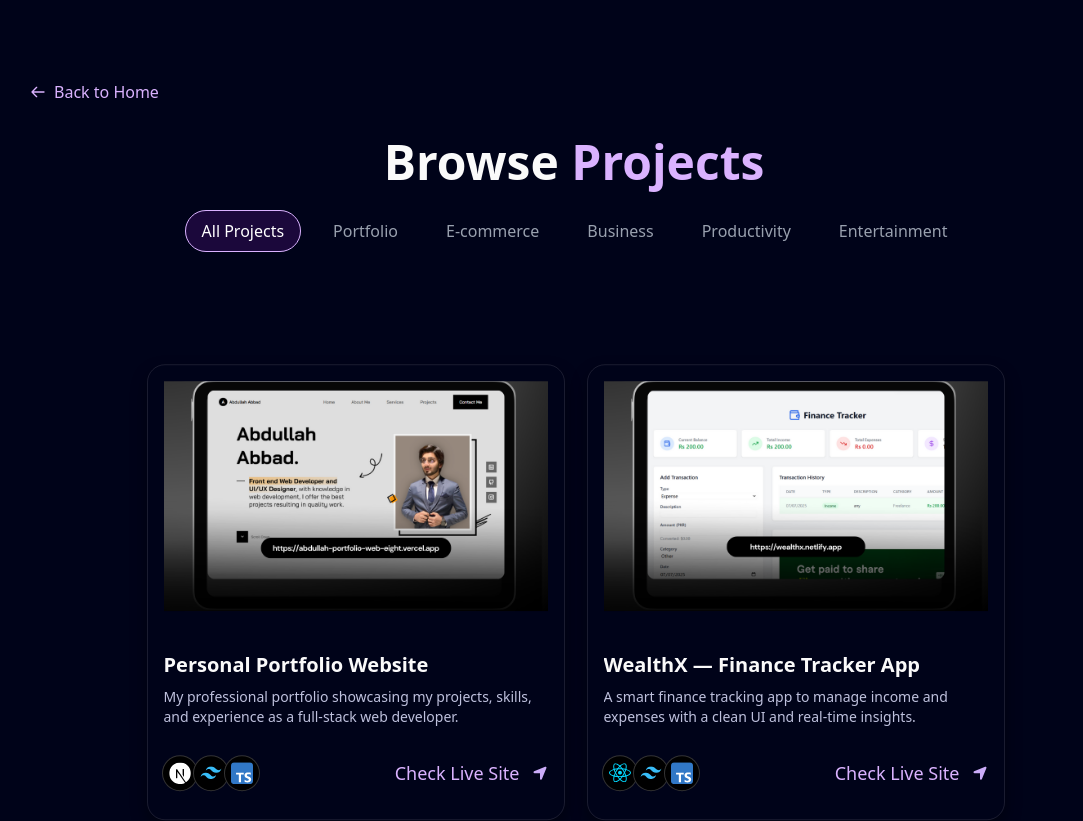
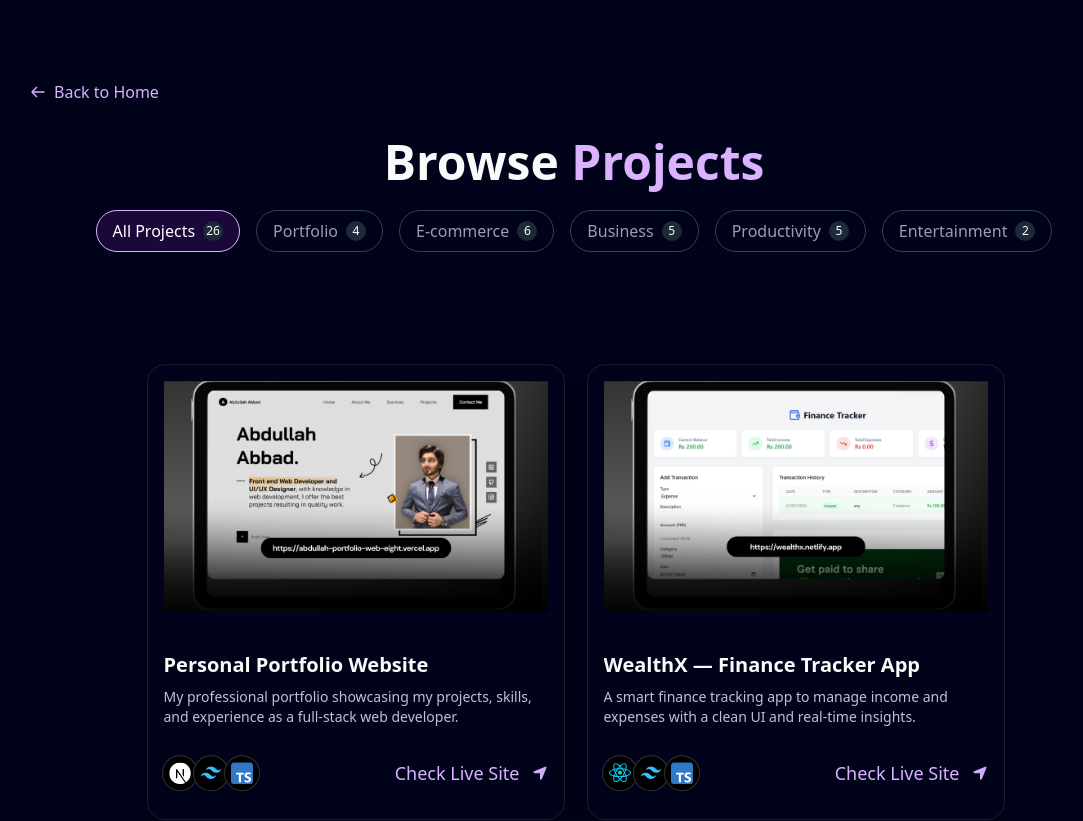
Before and after one commit to CodeGeniusDev/my-app, a Next.js app: page /projects in a window 1280 px wide. Shown: the top 821 px of the page, without its empty margins (66-1149 px from the left). Built offline with nearby package versions, Linux system fonts and the light colour scheme.

Commit message:
fix some issues

```diff
--- a/Data/index.ts
+++ b/Data/index.ts
@@ -192,7 +192,7 @@
     des: "Interactive web-based puzzle games built with modern web technologies for engaging user experience.",
     img: "/projects/PuzzleGame.png",
     iconLists: ["/re.svg", "/tail.svg", "/ts.svg"],
-    link: "https://abdullah-portfolio-tau.vercel.app/assets/Web-game.html/",
+    link: "https://abdullah-portfolio-tau.vercel.app/assets/Web-game.html",
   },
   {
     id: 16,
@@ -248,7 +248,7 @@
     des: "First iteration of my personal portfolio with a clean and minimal design approach.",
     img: "/projects/Portfolio2.png",
     iconLists: ["/next.svg", "/tail.svg", "/ts.svg"],
-    link: "https://abdullah-portfolio-tau.vercel.app/",
+    link: "https://portfolio-3-mu-green.vercel.app/",
   },
   {
     id: 23,
@@ -256,7 +256,7 @@
     des: "Second version featuring enhanced UI/UX and improved project showcase layout.",
     img: "/projects/Portfolio3.png",
     iconLists: ["/next.svg", "/tail.svg", "/ts.svg"],
-    link: "https://portfolio-3-mu-green.vercel.app/",
+    link: "https://abdullah-portfolio-tau.vercel.app/",
   },
   {
     id: 24,
@@ -273,6 +273,14 @@
     img: "/projects/BusinessNexus.png",
     iconLists: ["/next.svg", "/tail.svg", "/ts.svg"],
     link: "https://business-nexus-bice.vercel.app/",
+  },
+  {
+    id: 26,
+    title: "Decoricks",
+    des: "Elegant home decor and interior design platform showcasing modern furniture and home accessories.",
+    img: "/projects/Decoricks.png",
+    iconLists: ["/next.svg", "/tail.svg", "/ts.svg"],
+    link: "https://decoricks.com/",
   },
 ];
 
--- a/app/projects/page.tsx
+++ b/app/projects/page.tsx
@@ -29,14 +29,16 @@
       project.title.toLowerCase().includes("store") ||
       project.title.toLowerCase().includes("e-comm") ||
       project.title.toLowerCase().includes("ecomm") ||
-      project.title.toLowerCase().includes("market")
+      project.title.toLowerCase().includes("market") ||
+      project.title.toLowerCase().includes("decoricks")
   ),
   business: projects.filter(
     (project) =>
       project.title.toLowerCase().includes("business") ||
       project.title.toLowerCase().includes("crm") ||
       project.title.toLowerCase().includes("finance") ||
-      project.title.toLowerCase().includes("management")
+      project.title.toLowerCase().includes("management") ||
+      project.title.toLowerCase().includes("decoricks")
   ),
   productivity: projects.filter(
     (project) =>
@@ -57,7 +59,6 @@
   const filteredProjects =
     categorizedProjects[activeCategory as keyof typeof categorizedProjects] ||
     [];
-
   return (
     <div className="pt-20 px-5 sm:px-20 overflow-hidden mx-auto bg-(--black-100)">
       <div className="mb-8 px-4">
@@ -92,13 +93,19 @@
             <button
               key={category.id}
               onClick={() => setActiveCategory(category.id)}
-              className={`px-4 py-2 rounded-full text-sm md:text-base transition-all duration-300 cursor-pointer ${
+              className={`flex items-center gap-2 px-4 py-2 rounded-full text-sm md:text-base transition-all duration-300 cursor-pointer ${
                 activeCategory === category.id
                   ? "bg-purple-900/30 text-white border border-purple-300"
-                  : "text-gray-400 hover:text-white hover:bg-gray-800/50"
+                  : "text-gray-400 hover:text-white hover:bg-gray-800/50 border border-gray-700"
               }`}
             >
               {category.name}
+              <span className="bg-gray-800 text-white text-xs rounded-full h-5 w-5 flex items-center justify-center">
+                {
+                  categorizedProjects[category.id as keyof typeof categorizedProjects]
+                    ?.length || 0
+                }
+              </span>
             </button>
           ))}
         </div>
```
Also changed, not shown: public/projects/Decoricks.png (added).
